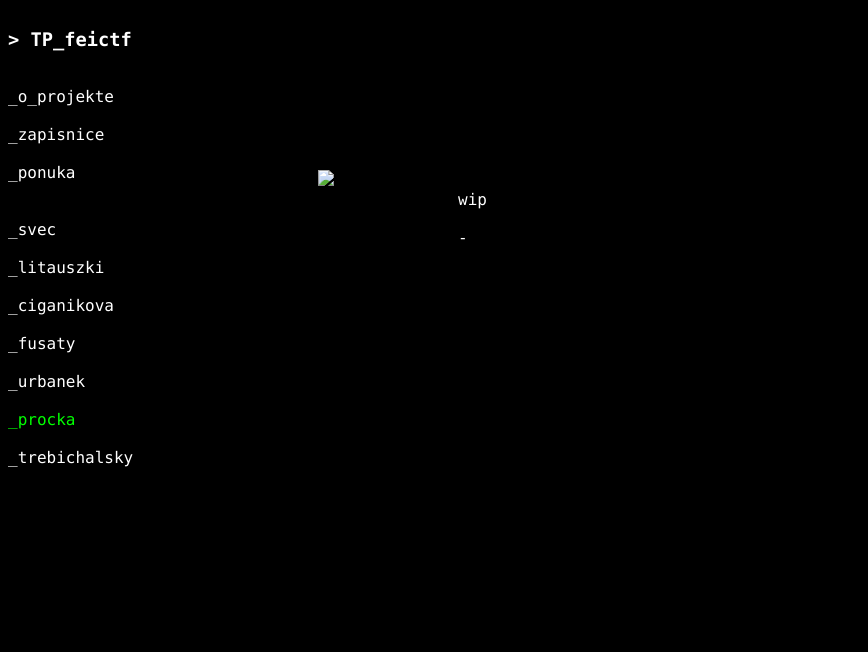
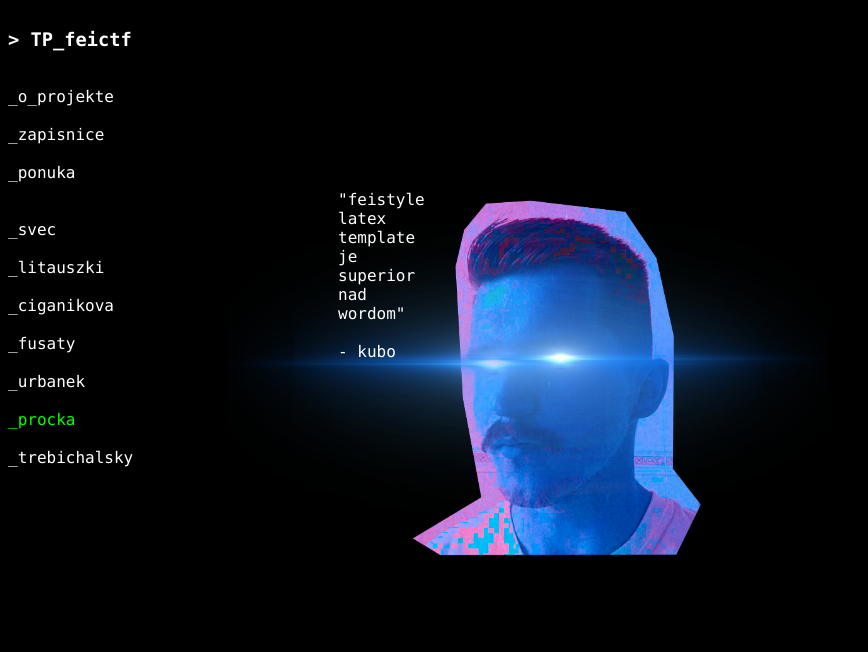
Before and after one commit to feictf/feictf.github.io, a plain HTML site: page sections/kubo.html in a window 1280 px wide. Shown: the whole page, without its empty margins (0-868 px from the left). Drawn offline with Linux system fonts and the light colour scheme.

Commit message:
Add kubo

```diff
--- a/sections/kubo.html
+++ b/sections/kubo.html
@@ -16,13 +16,13 @@
 
   <div class="doprava_kamo">
 
-    <div style="width: 100px; float:left; height:100px; margin:10px">
-      <img width="500" src="../static/img/kubo.png">
+    <div style="width: 100px; float:left; height:100px; margin:-90px">
+      <img width="700" src="../static/img/kubo.png">
     </div>
 
     <div class="indent" style="width: 100px; float:left; height:100px;; margin:30px">
       <a style="color: #fff;"class="no-hover">
-        wip <br> <br> -
+        "feistyle latex template je superior nad wordom" <br> <br> - kubo
       </a>
     </div>
 
```
Also changed, not shown: static/img/kubo.png (added).
